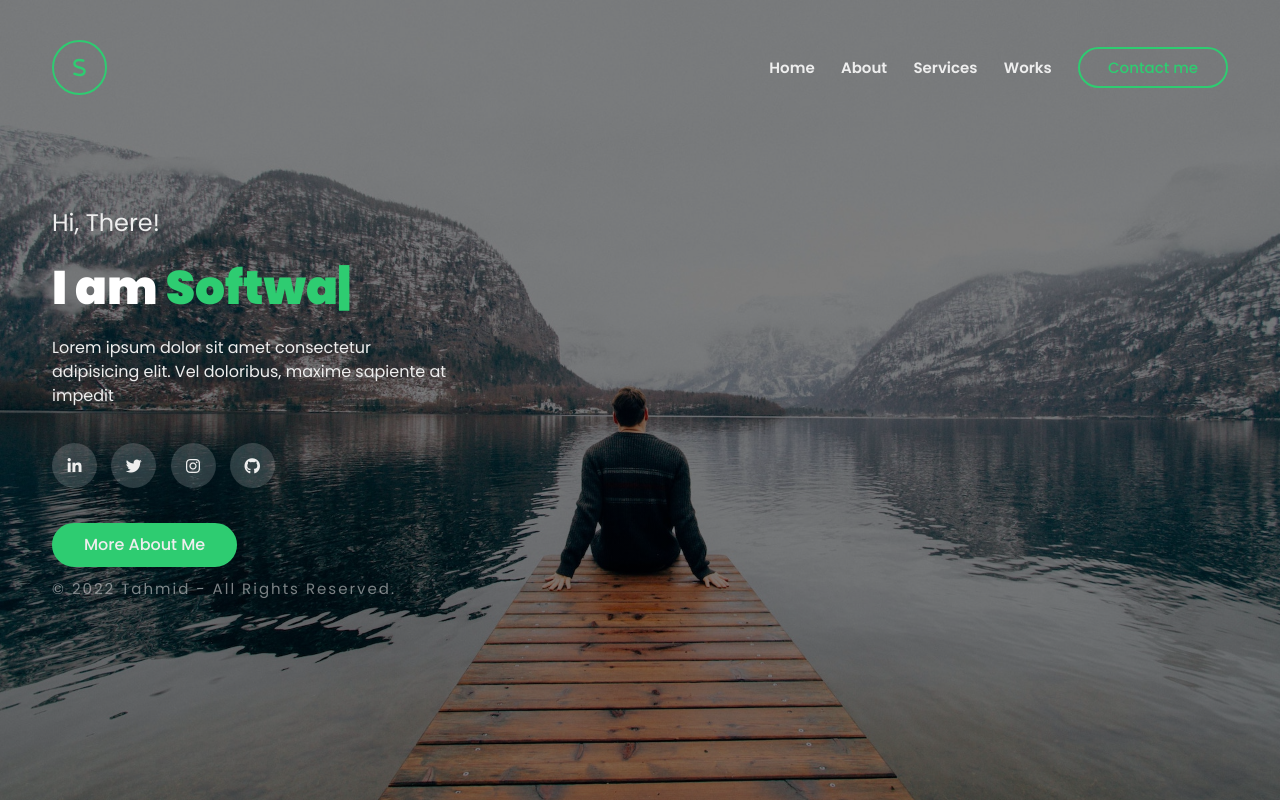
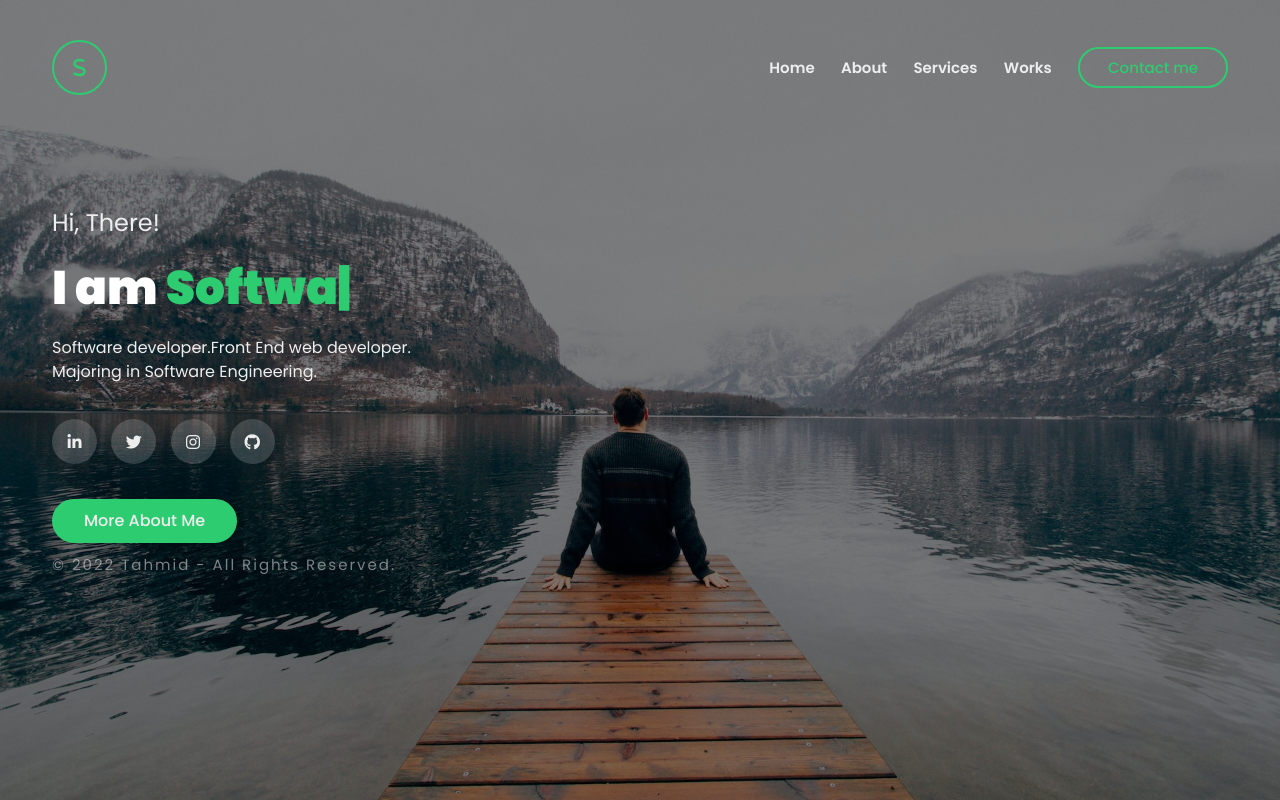
Before and after one commit to saamuelsam/My-Site, a plain HTML site: page index.html in a window 1280 px wide. Drawn offline with nearby package versions, Linux system fonts and the light colour scheme.

Commit message:
Atualizado o paragrafo

```diff
--- a/index.html
+++ b/index.html
@@ -49,7 +49,7 @@
 
                 <h3>Hi, There!</h3>
                 <h1>I am <span class="input"></span></h1>
-                <p>Lorem ipsum dolor sit amet consectetur adipisicing elit. Vel doloribus, maxime sapiente at impedit</p>
+                <p>Software developer.Front End web developer. Majoring in Software Engineering.</p>
                 <div class="social">
                     <a href="https://www.linkedin.com/in/samuel-anselmo-506440128/" target="_blank"><i class="fa-brands fa-linkedin-in" target="_blank"></i></a>
                     <a href="https://twitter.com/SamuelAnselmo_" target="_blank"><i class="fa-brands fa-twitter"></i></a>
```
